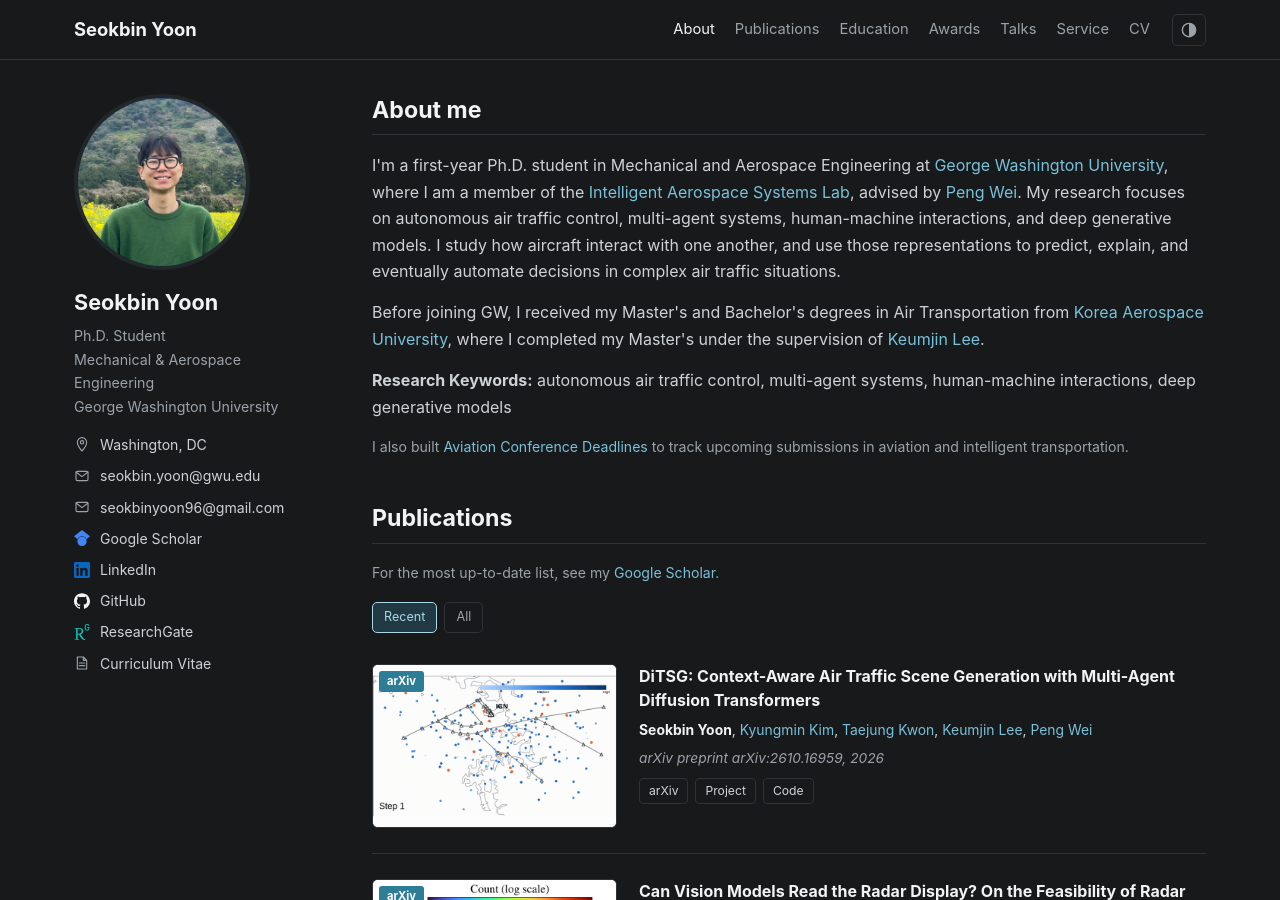
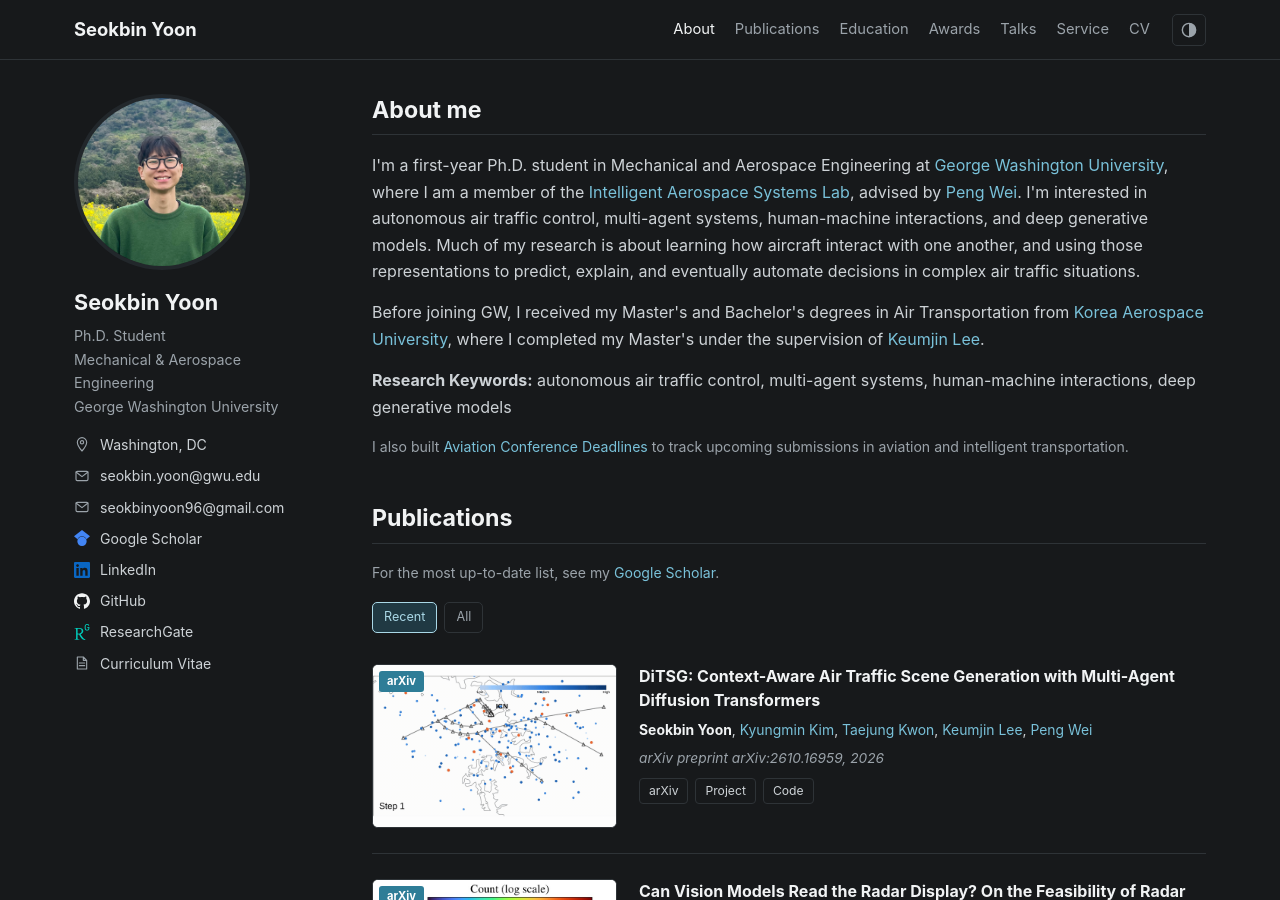
Before and after one commit to seokbinyoon96/seokbinyoon96.github.io, a Jekyll site: the page index.html, which Jekyll copies as it is, in a window 1280 px wide and 900 px high. Built offline with Jekyll 4.4.1, drawn with Linux system fonts in a browser that asks for light colours.

Commit message:
Restore original research biography wording

```diff
--- a/index.html
+++ b/index.html
@@ -66,7 +66,7 @@
     <main id="main-content">
       <section id="about" aria-labelledby="about-title">
         <h2 id="about-title">About me</h2>
-        <p>I'm a first-year Ph.D. student in Mechanical and Aerospace Engineering at <a href="https://www.gwu.edu/">George Washington University</a>, where I am a member of the <a href="https://web.seas.gwu.edu/pwei/people/">Intelligent Aerospace Systems Lab</a>, advised by <a href="https://scholar.google.com/citations?user=1cfltHsAAAAJ">Peng Wei</a>. My research focuses on autonomous air traffic control, multi-agent systems, human-machine interactions, and deep generative models. I study how aircraft interact with one another, and use those representations to predict, explain, and eventually automate decisions in complex air traffic situations.</p>
+        <p>I'm a first-year Ph.D. student in Mechanical and Aerospace Engineering at <a href="https://www.gwu.edu/">George Washington University</a>, where I am a member of the <a href="https://web.seas.gwu.edu/pwei/people/">Intelligent Aerospace Systems Lab</a>, advised by <a href="https://scholar.google.com/citations?user=1cfltHsAAAAJ">Peng Wei</a>. I'm interested in autonomous air traffic control, multi-agent systems, human-machine interactions, and deep generative models. Much of my research is about learning how aircraft interact with one another, and using those representations to predict, explain, and eventually automate decisions in complex air traffic situations.</p>
         <p>Before joining GW, I received my Master's and Bachelor's degrees in Air Transportation from <a href="https://kau.ac.kr/english/index/main.php">Korea Aerospace University</a>, where I completed my Master's under the supervision of <a href="https://scholar.google.com/citations?user=GO7fwgEAAAAJ">Keumjin Lee</a>.</p>
         <p><strong>Research Keywords:</strong> autonomous air traffic control, multi-agent systems, human-machine interactions, deep generative models</p>
         <p class="resource-note">I also built <a href="https://seokbinyoon96.github.io/aviation-deadlines/">Aviation Conference Deadlines</a> to track upcoming submissions in aviation and intelligent transportation.</p>
```
